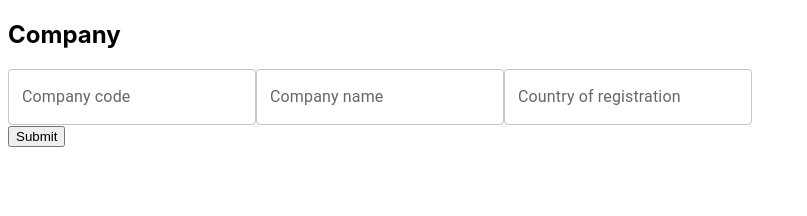
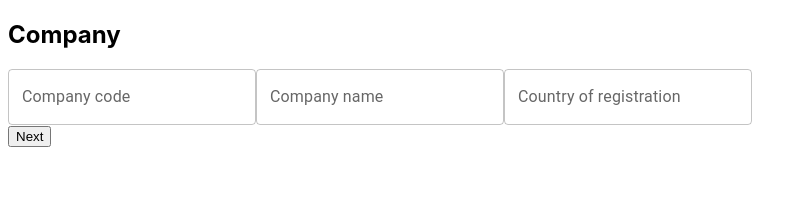
Before and after one commit to AugV/application-form, a React (Create React App) app: page / in a window 1280 px wide. Shown: the top 216 px of the page, without its empty margins (0-807 px from the left). Built offline with nearby package versions, Linux system fonts and the light colour scheme; a web font is replaced by a local one.

Commit message:
second step fields, changes to redux update dispatch

```diff
--- a/src/App.tsx
+++ b/src/App.tsx
@@ -1,11 +1,10 @@
-import React from "react";
+import React, { useState } from "react";
 import { StepModel, Stepper } from "./components/stepper/stepper";
 import {
   FieldType,
   FormGenerator,
 } from "./components/form-generator/form-generator";
 
-function App() {
 const firstStep: StepModel = {
   heading: "Company",
   content: {
@@ -32,14 +31,47 @@ function App() {
     },
   },
 };
+const secondStep: StepModel = {
+  heading: "Contact person",
+  content: {
+    component: FormGenerator,
+    props: {
+      name: "Contact person",
+      formModel: [
+        {
+          id: "name",
+          label: "Name",
+          type: FieldType.TEXT_FIELD,
+        },
+        {
+          id: "surname",
+          label: "Surname",
+          type: FieldType.TEXT_FIELD,
+        },
+        {
+          id: "job-title",
+          label: "Job title",
+          type: FieldType.TEXT_FIELD,
+        },
+        {
+          id: "email-address",
+          label: "E-mail address",
+          type: FieldType.TEXT_FIELD,
+        },
+      ],
+    },
+  },
+};
+function App() {
+  const [activeStep, setActiveStep] = useState(0);
 
   return (
     <>
       <Stepper
-        activeStep={0}
-        stepperModel={[firstStep]}
-        backHandler={() => {}}
-        nextHandler={() => {}}
+        activeStep={activeStep}
+        stepperModel={[firstStep, secondStep]}
+        backHandler={() => setActiveStep(prev => --prev)}
+        nextHandler={() => setActiveStep(prev => ++prev)}
         submitHandler={() => {}}
       />
     </>
--- a/src/components/form-generator/form-generator.tsx
+++ b/src/components/form-generator/form-generator.tsx
@@ -16,7 +16,8 @@ type FormGeneratorProps = {
 };
 
 const FieldComponents = {
-  [FieldType.TEXT_FIELD]: ({ id, label }: FieldModel) => (
+  [FieldType.TEXT_FIELD]: ({ id, label }: FieldModel) => {
+    return (
       <TextField
         key={id}
         label={label}
@@ -25,7 +26,8 @@ const FieldComponents = {
         }
         selector={(state: RootState) => state.applicationForm[id]}
       />
-  ),
+    );
+  },
 } as const;
 
 export const FormGenerator = ({ name, formModel }: FormGeneratorProps) => {
--- a/src/components/stepper/stepper.tsx
+++ b/src/components/stepper/stepper.tsx
@@ -25,7 +25,7 @@ export const Stepper = ({
   const ContentComponent = currentStep.content.component;
   const contentProps = currentStep.content.props;
   const isFirstStep = activeStep === 0;
-  const isLastStep = activeStep === stepperModel.length - 1;
+  const isLastStep = activeStep === stepperModel.length-1;
 
   return (
     <>
--- a/src/components/text-field/text-field.tsx
+++ b/src/components/text-field/text-field.tsx
@@ -1,12 +1,13 @@
 import { TextField as MuiTextField } from "@mui/material";
+import { PayloadAction } from "@reduxjs/toolkit";
 import { ChangeEvent } from "react";
-import { useSelector } from "react-redux";
+import { useDispatch, useSelector } from "react-redux";
 import { RootState } from "../../store/store";
 
 type TextFieldProps = {
   label: string;
   selector: (state: RootState) => string;
-  onChange: (event: ChangeEvent<HTMLInputElement>) => void;
+  onChange: (event: ChangeEvent<HTMLInputElement>) => PayloadAction<{key: string, value: string}>;
 };
 
 /* Why not use MuiTextField directly?
@@ -23,5 +24,11 @@ export const TextField = ({
 }: TextFieldProps) => {
   // Too coupled to redux, I don't like it, but didn't want to trigger re-render high up and have to inject the value somehow
   const value = useSelector(selector);
-  return <MuiTextField label={label} value={value} onChange={onChange} />;
+  const dispatch = useDispatch();
+
+  const handleChange = (event: ChangeEvent<HTMLInputElement>) => {
+    dispatch(onChange(event))
+  }
+
+  return <MuiTextField label={label} value={value} onChange={handleChange} />;
 };
--- a/src/store/application-form-slice.ts
+++ b/src/store/application-form-slice.ts
@@ -10,6 +10,7 @@ export const applicationFormSlice = createSlice({
   name: "application-form-slice",
   initialState,
   reducers: {
+    // TODO: separate setField and createField, to add guard if there are duplicating field names
     setField: (
       state,
       action: PayloadAction<{ key: string; value: string }>
```
Also changed, not shown: 2 other files (tests, documents, lock files or other folders). Lines whose indentation alone changed are shown as unchanged.
